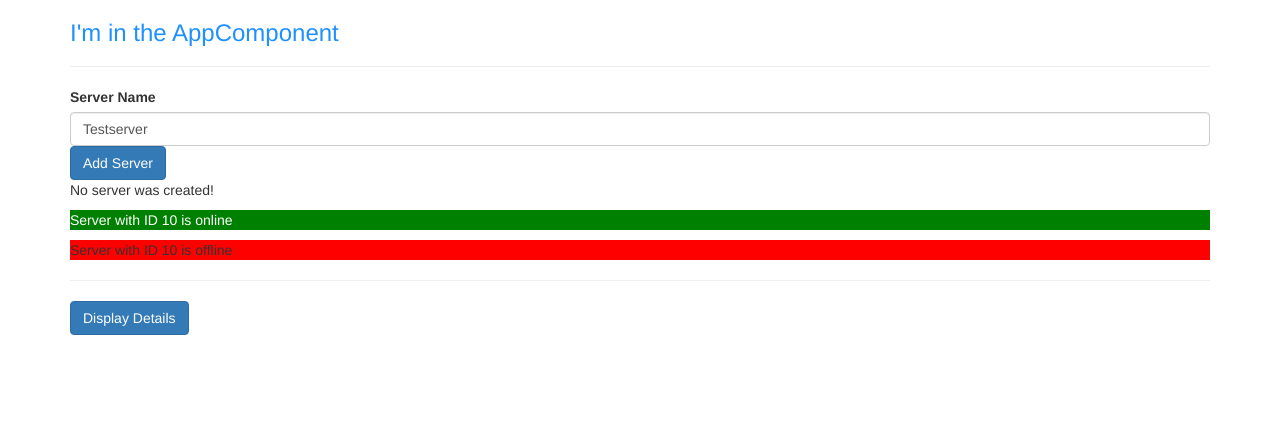
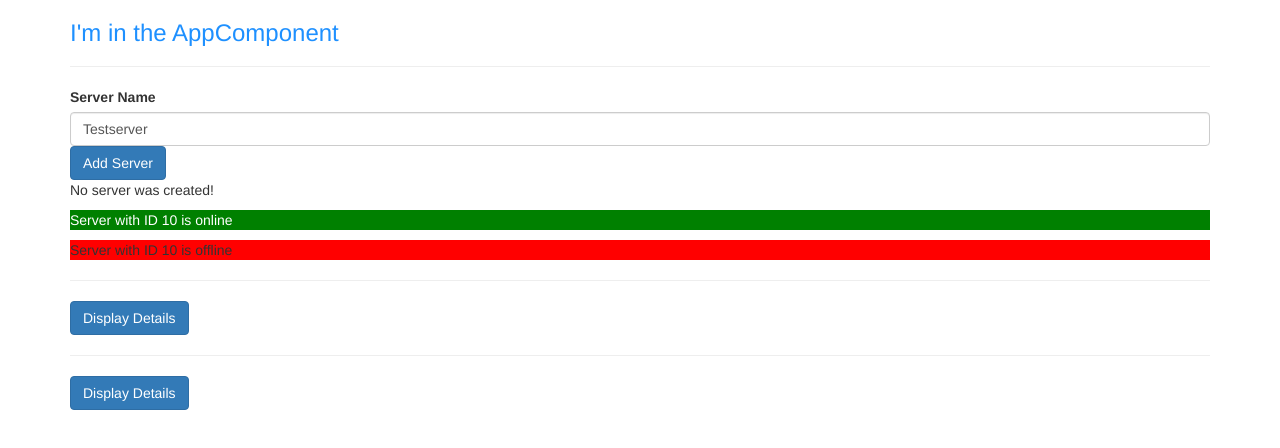
Before and after one commit to KhalilMinalang/my-first-app, an Angular app: page / in a window 1280 px wide. Shown: the top 448 px of the page. Built offline with nearby package versions, Linux system fonts and the light colour scheme.

Commit message:
Completed: 043 [assignment_solution] Practicing Directives

```diff
--- a/src/app/servers/servers.component.css
+++ b/src/app/servers/servers.component.css
@@ -2,3 +2,7 @@
   background-color: blue;
   color: white;
 }
+
+.white-text {
+  color: white;
+}
--- a/src/app/servers/servers.component.html
+++ b/src/app/servers/servers.component.html
@@ -43,3 +43,20 @@
     </p>
   </ng-template>
 </div>
+
+<!-- max's solution -->
+<hr />
+<!-- <button class="btn btn-primary" (click)="showSecret = !showSecret">
+  Display Details
+</button> -->
+<button class="btn btn-primary" (click)="onToggleDetails()">
+  Display Details
+</button>
+<p *ngIf="showSecret">Secret Password = tuna</p>
+<div
+  *ngFor="let logItem of log"
+  [ngStyle]="{ backgroundColor: logItem >= 5 ? 'blue' : 'transparent' }"
+  [ngClass]="{ 'white-text': logItem >= 5 }"
+>
+  {{ logItem }}
+</div>
--- a/src/app/servers/servers.component.ts
+++ b/src/app/servers/servers.component.ts
@@ -21,10 +21,13 @@
   servers = ['Testserver', 'Testserver 2'];
 
   username = '';
+
+  // my solution
+  displayParagraph = false;
   logs: Array<Number> = [];
-
-  //
-  displayParagraph = false;
+  // max's solution
+  showSecret = false;
+  log: Array<Number> = [];
 
   constructor() {
     setTimeout(() => {
@@ -55,4 +58,9 @@
     // this.logs.push(Date.now().toString());
     this.logs.push(this.logs.length + 1);
   }
+
+  onToggleDetails() {
+    this.showSecret = !this.showSecret;
+    this.log.push(this.log.length + 1);
+  }
 }
```
